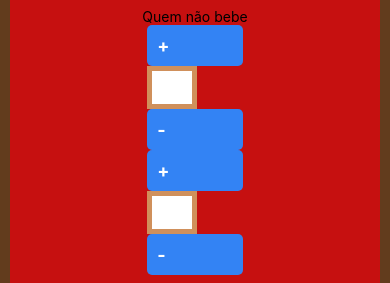
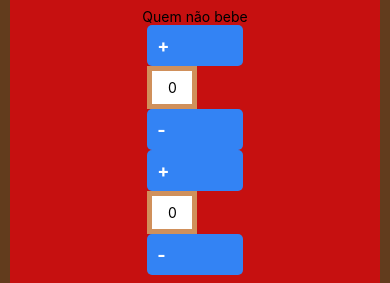
Before and after one commit to cedricmaciel/app-churrasco-mobile, a React Native app in the folder make-churras/: screen / in a window 390 px wide. Shown: the part 490-773 px from the top of the page. Built offline with nearby package versions, Linux system fonts and the light colour scheme.

Commit message:
Update App.js

```diff
--- a/make-churras/App.js
+++ b/make-churras/App.js
@@ -114,7 +114,11 @@ export default function App() {
               <TouchableOpacity style={styles.button}>
                <Text style={styles.buttonText} onPress={increment(setHnaobebe, hnaobebe)}>+</Text>
               </TouchableOpacity>
-             <TextInput style={styles.input}></TextInput>
+             <TextInput
+              style={styles.input}
+              keyboardType="numeric"
+              value={hnaobebe.toString()}
+              onChangeText={handleInput(setHnaobebe)}></TextInput>
                 <TouchableOpacity style={styles.button}>
                    <Text style={styles.buttonText} onPress={decrement(setHnaobebe, hnaobebe)}>-</Text>
                </TouchableOpacity>
@@ -123,7 +127,11 @@ export default function App() {
             <TouchableOpacity style={styles.button}>
                <Text style={styles.buttonText} onPress={increment(setMnaobebe, mnaobebe)}>+</Text>
               </TouchableOpacity>
-             <TextInput style={styles.input}></TextInput>
+             <TextInput style={styles.input}
+              keyboardType="numeric"
+              value={mnaobebe.toString()}
+              onChangeText={handleInput(setMnaobebe)}
+              ></TextInput>
                 <TouchableOpacity style={styles.button}>
                    <Text style={styles.buttonText} onPress={decrement(setMnaobebe, mnaobebe)}>-</Text>
                </TouchableOpacity>
```
